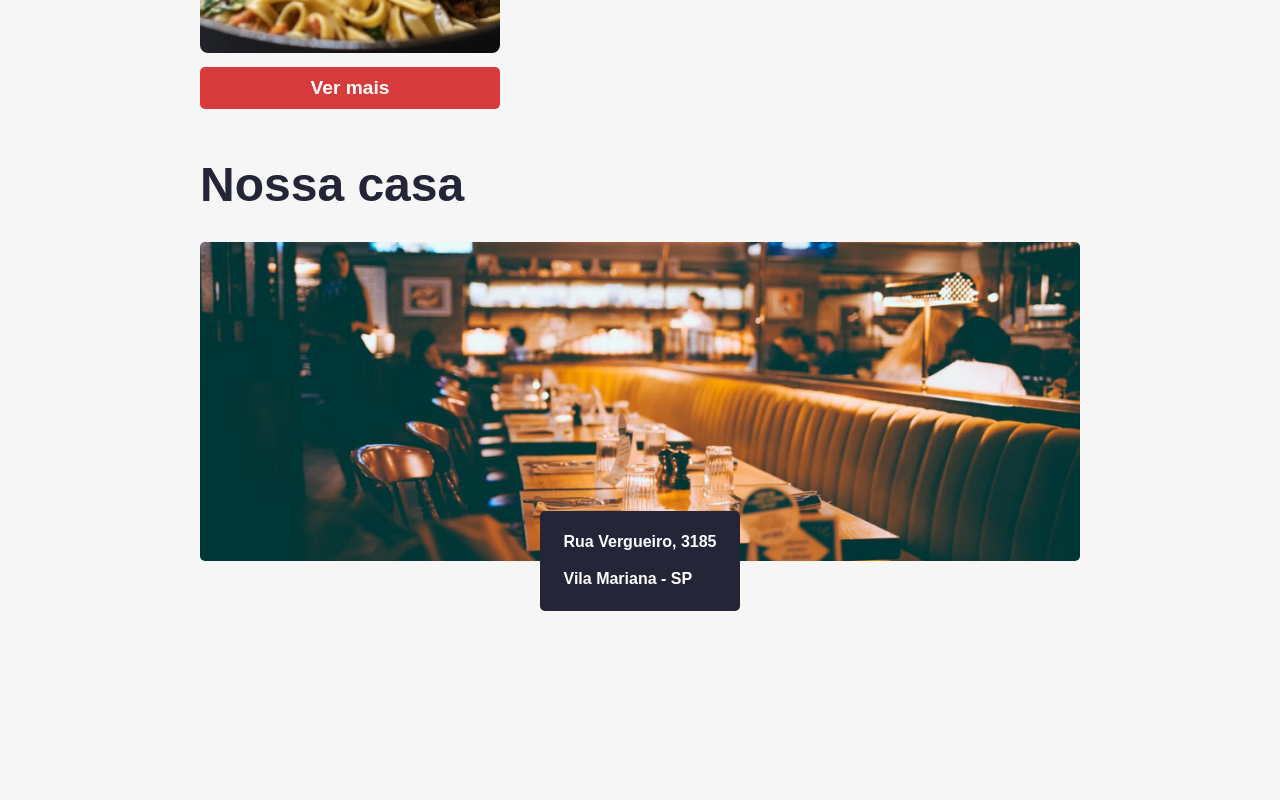
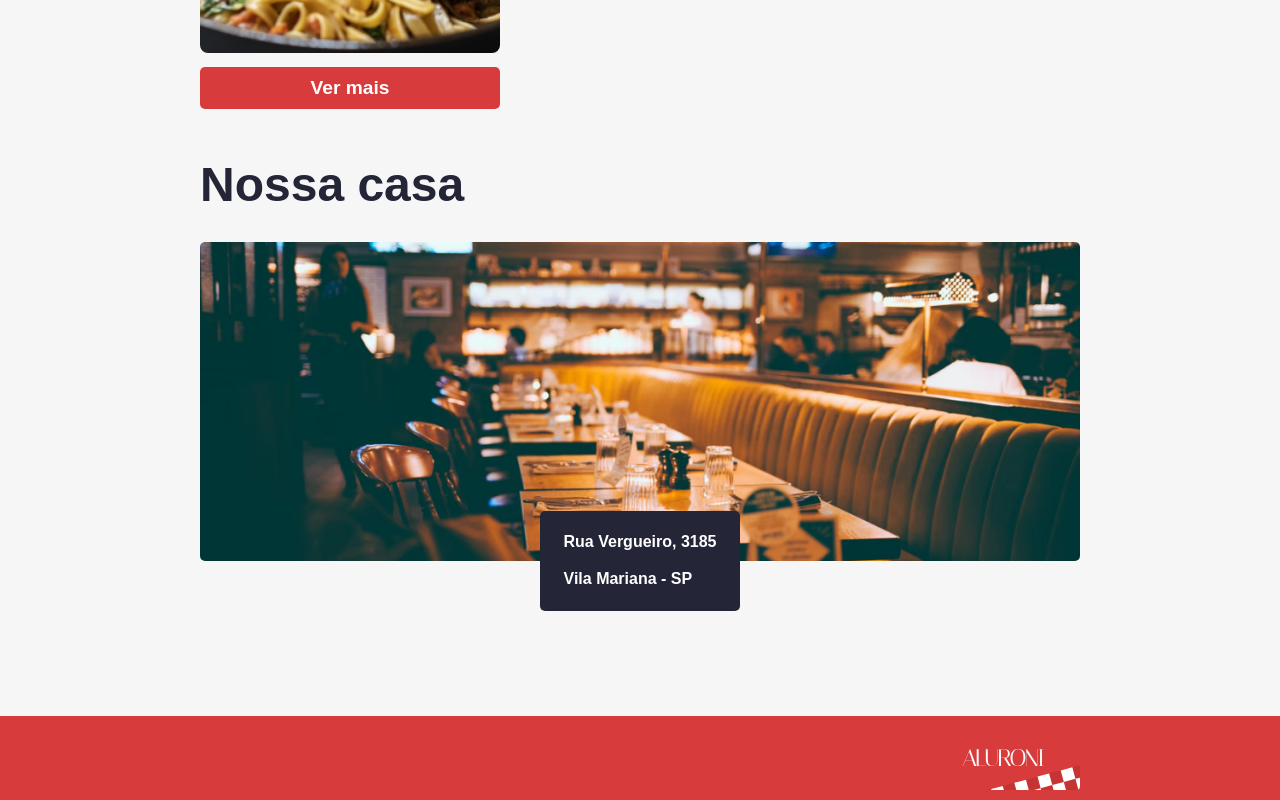
Before and after one commit to filipipaz/aluroni, a React (Create React App) app: page / in a window 1280 px wide. Shown: the part 1121-1921 px from the top of the page. Before the commit the page ends 1837 px from the top, so only its background shows below. Built offline with nearby package versions, Linux system fonts and the light colour scheme; a web font is replaced by a local one.

Commit message:
Implementar a pagina NotFound

```diff
--- /dev/null
+++ b/src/components/Footer/Footer.module.scss
@@ -0,0 +1,17 @@
+@import "styles/variaveis";
+@import "styles/breakpoints";
+.footer {
+  background-color: $red;
+  display: flex;
+  justify-content: flex-end;
+  padding: 10px $padding-horizontal;
+  @media (max-width: $desktop_xsm) {
+  padding: 10px $padding-horizontal-mobile;
+  }
+  @media (min-width: $desktop_xsm) and (max-width: $desktop_sm) {
+  padding: 10px $padding-horizontal-sm;
+  }
+  @media (min-width: $desktop_sm) and (max-width: $desktop_md) {
+  padding: 10px $padding-horizontal-md;
+  }
+}
--- /dev/null
+++ b/src/components/Footer/index.tsx
@@ -0,0 +1,10 @@
+import styles from './Footer.module.scss';
+import { ReactComponent as Logo } from 'assets/logo.svg';
+
+export default function Footer() {
+  return (
+    <footer className={styles.footer}>
+      <Logo />
+    </footer>
+  );
+}
--- a/src/index.css
+++ b/src/index.css
@@ -1,6 +1,5 @@
 @import url('https://fonts.googleapis.com/css2?family=Italiana&display=swap');
 @import url('https://fonts.googleapis.com/css2?family=Josefin+Sans:wght@400;700&display=swap');
-
 
 body {
   background-color: #f6f6f6;
@@ -8,5 +7,11 @@
 
 * {
   box-sizing: border-box;
-  font-family: "Italiana", sans-serif;
+  font-family: 'Italiana', sans-serif;
 }
+
+#root > main.container {
+  display: flex;
+  flex-direction: column;
+  min-height: 100vh;
+}
--- /dev/null
+++ b/src/pages/NotFound/NotFound.module.scss
@@ -0,0 +1,21 @@
+@import 'styles/variaveis';
+.container {
+  align-items: center;
+  display: flex;
+  flex: 1;
+  flex-direction: column;
+  justify-content: center;
+}
+.voltar {
+  display: flex;
+  justify-content: flex-start;
+  width: 100%;
+  button {
+    background-color: transparent;
+    border: none;
+    color: $red;
+    cursor: pointer;
+    font-size: 1.5rem;
+    font-weight: bold;
+  }
+}
--- /dev/null
+++ b/src/pages/NotFound/index.tsx
@@ -0,0 +1,28 @@
+import styles from './NotFound.module.scss';
+import { ReactComponent as NotFoundImage } from 'assets/not_found.svg';
+import classNames from 'classnames';
+import stylesTema from 'styles/Tema.module.scss';
+import { useNavigate } from 'react-router-dom';
+
+export default function NotFound() {
+  const navigate = useNavigate();
+  return (
+    <div
+      className={classNames({
+        [styles.container]: true,
+        [stylesTema.container]: true,
+      })}
+    >
+      <div className={styles.voltar}>
+        <button
+          onClick={() => {
+            navigate(-1);
+          }}
+        >
+          {'<Voltar'}
+        </button>
+      </div>
+      <NotFoundImage />
+    </div>
+  );
+}
--- a/src/routes.js
+++ b/src/routes.js
@@ -4,19 +4,23 @@
 import Inicio from 'pages/Inicio';
 import { BrowserRouter as Router, Route, Routes } from 'react-router-dom';
 import Sobre from 'pages/Sobre';
+import Footer from 'components/Footer';
+import NotFound from 'pages/NotFound';
 
 export default function AppRouter() {
   return (
-    <main>
+    <main className='container'>
       <Router>
         <Menu />
         <Routes>
-          <Route path="/" element={<PaginaPadrao />}>
+          <Route path='/' element={<PaginaPadrao />}>
             <Route index element={<Inicio />} />
-            <Route path="cardapio" element={<Cardapio />} />
-            <Route path='sobre' element={<Sobre />}/>
+            <Route path='cardapio' element={<Cardapio />} />
+            <Route path='sobre' element={<Sobre />} />
           </Route>
+          <Route path='*' element={<NotFound />} />
         </Routes>
+        <Footer />
       </Router>
     </main>
   );
```
Also changed, not shown: src/assets/not_found.svg (added).
